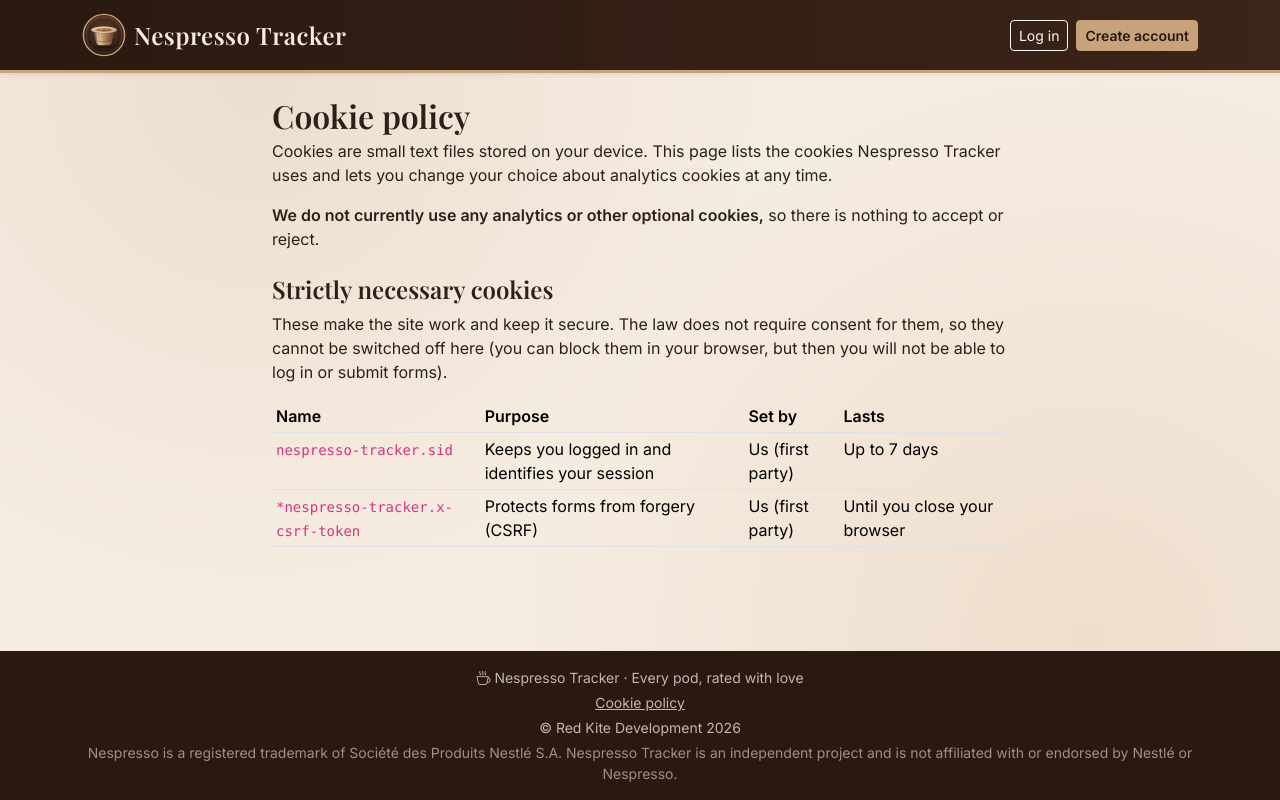
After one commit to JayneElliott404/coffee-tracker, a Node project: template src/views/legal/cookies.ejs in a window 1280 px wide. The commit adds this page. Run offline with Node 20 templates, Linux system fonts and the light colour scheme; the template is opened without the code that fills it, so the values that code supplies are empty; some libraries are stand-ins or nearby versions.

Commit message:
NT-19: Add consent-gated Google Analytics and cookie policy (#14)

```diff
--- a/package.json
+++ b/package.json
@@ -36,6 +36,7 @@
   },
   "devDependencies": {
     "@vitest/coverage-v8": "^5.1.0",
+    "jsdom": "31.0.1",
     "mongodb-memory-server": "^11.3.0",
     "nodemon": "^3.1.14",
     "supertest": "^7.3.2",
--- a/public/css/styles.css
+++ b/public/css/styles.css
@@ -39,6 +39,13 @@ h1, h2, h3, .h1, .h2, .h3, .display-4, .display-6, .brand-text, .stat-value {
 .brand-text { font-size: 1.5rem; color: var(--latte); letter-spacing: 0.02em; }
 .brand-small { font-size: 0.9rem; font-style: italic; color: var(--crema); }
 .footer-cafe { background: var(--espresso-dark); color: rgba(245, 236, 225, 0.75); }
+.footer-link { color: inherit; text-decoration: underline; }
+.footer-link:hover { color: #fff; }
+/* Cookie banner: fixed to the bottom; [hidden] must win over any display rule. */
+.cookie-banner { position: fixed; inset: auto 0 0 0; z-index: 1080; padding: 1rem 0; background: var(--espresso-dark); color: #f5ece1; box-shadow: 0 -2px 12px rgba(0, 0, 0, 0.3); }
+.cookie-banner[hidden] { display: none; }
+.cookie-banner a { color: #fff; }
+.cookie-banner:focus { outline: none; }
 /* Logged-out navbar actions drop onto their own row on phones so nothing overflows. */
 .nav-guest-actions { flex-wrap: wrap; justify-content: flex-end; width: 100%; padding-bottom: 0.5rem; }
 @media (min-width: 576px) {
--- a/src/middleware/seo.js
+++ b/src/middleware/seo.js
@@ -11,7 +11,7 @@ const PRIVATE_PREFIXES = [
 ];
 
 // Pages that should appear in search results and in sitemap.xml.
-export const PUBLIC_PATHS = ['/', '/register'];
+export const PUBLIC_PATHS = ['/', '/register', '/cookies'];
 
 const isPrivate = (path) => PRIVATE_PREFIXES.some((prefix) => path === prefix || path.startsWith(`${prefix}/`));
 
--- /dev/null
+++ b/src/views/legal/cookies.ejs
@@ -0,0 +1,54 @@
+<%- include('../partials/header') %>
+<div class="row justify-content-center">
+  <div class="col-lg-9 col-xl-8 legal-page">
+    <h1 class="h2 mb-1">Cookie policy</h1>
+    <p>Cookies are small text files stored on your device. This page lists the cookies Nespresso Tracker uses and lets you change your choice about analytics cookies at any time.</p>
+
+    <% if (locals.googleTagId) { %>
+    <div class="card card-cafe mb-4" id="cookie-choice">
+      <div class="card-body">
+        <h2 class="h5">Your analytics choice</h2>
+        <p class="mb-2" data-consent-status role="status">Analytics cookies are off.</p>
+        <p class="small text-muted">Analytics cookies are off unless you accept them. You can change your choice here whenever you like. Withdrawing stops analytics straight away.</p>
+        <div class="d-flex flex-wrap gap-2">
+          <button type="button" class="btn btn-espresso" data-consent-choice="granted">Accept analytics</button>
+          <button type="button" class="btn btn-outline-secondary" data-consent-choice="denied">Reject / withdraw analytics</button>
+        </div>
+        <noscript><p class="small text-muted mt-2 mb-0">Cookie choices need JavaScript. With JavaScript off, no analytics cookies are ever set.</p></noscript>
+      </div>
+    </div>
+    <% } else { %>
+    <p><strong>We do not currently use any analytics or other optional cookies,</strong> so there is nothing to accept or reject.</p>
+    <% } %>
+
+    <h2 class="h4 mt-4" id="necessary">Strictly necessary cookies</h2>
+    <p>These make the site work and keep it secure. The law does not require consent for them, so they cannot be switched off here (you can block them in your browser, but then you will not be able to log in or submit forms).</p>
+    <div class="table-responsive">
+      <table class="table table-sm align-top">
+        <thead><tr><th scope="col">Name</th><th scope="col">Purpose</th><th scope="col">Set by</th><th scope="col">Lasts</th></tr></thead>
+        <tbody>
+          <tr><td><code>nespresso-tracker.sid</code></td><td>Keeps you logged in and identifies your session</td><td>Us (first party)</td><td>Up to 7 days</td></tr>
+          <tr><td><code>*nespresso-tracker.x-csrf-token</code></td><td>Protects forms from forgery (CSRF)</td><td>Us (first party)</td><td>Until you close your browser</td></tr>
+          <% if (locals.googleTagId) { %>
+          <tr><td><code>nt_consent</code></td><td>Remembers whether you accepted or rejected analytics cookies</td><td>Us (first party)</td><td>6 months</td></tr>
+          <% } %>
+        </tbody>
+      </table>
+    </div>
+
+    <% if (locals.googleTagId) { %>
+    <h2 class="h4 mt-4" id="analytics">Analytics cookies (only if you accept)</h2>
+    <p>These are set by Google Analytics, a web analytics service provided by Google, only after you accept. They tell us how many people visit, which pages are used and how people arrive, so we can improve the site. Information is collected in a way that does not directly identify you, but cookie identifiers are personal data.</p>
+    <div class="table-responsive">
+      <table class="table table-sm align-top">
+        <thead><tr><th scope="col">Name</th><th scope="col">Purpose</th><th scope="col">Set by</th><th scope="col">Lasts</th></tr></thead>
+        <tbody>
+          <tr><td><code>_ga</code></td><td>Distinguishes visitors, so we can count users and sessions</td><td>Google (set on our domain)</td><td>Up to 2 years</td></tr>
+          <tr><td><code>_ga_&lt;container ID&gt;</code></td><td>Keeps track of the current session state</td><td>Google (set on our domain)</td><td>Up to 2 years</td></tr>
+        </tbody>
+      </table>
+    </div>
+    <% } %>
+  </div>
+</div>
+<%- include('../partials/footer') %>
--- /dev/null
+++ b/src/views/partials/cookieBanner.ejs
@@ -0,0 +1,17 @@
+<% if (locals.googleTagId) { %>
+<%# Hidden until consent.js finds no stored choice. Accept and Reject are deliberately equal in prominence. %>
+<section id="cookie-banner" class="cookie-banner" role="region" aria-labelledby="cookie-banner-title" tabindex="-1" hidden>
+  <div class="container">
+    <div class="row align-items-center g-3">
+      <div class="col-lg-8">
+        <h2 id="cookie-banner-title" class="h6 mb-1">Can we use analytics cookies?</h2>
+        <p class="small mb-0">We'd like to use Google Analytics cookies to see how Nespresso Tracker is used so we can improve it. They are off unless you say yes, and you can change your mind at any time from <strong>Cookie settings</strong> in the footer. See our <a href="/cookies">cookie policy</a>.</p>
+      </div>
+      <div class="col-lg-4 d-flex gap-2 justify-content-lg-end">
+        <button type="button" class="btn btn-outline-light flex-fill flex-lg-grow-0" data-consent-choice="denied">Reject analytics</button>
+        <button type="button" class="btn btn-outline-light flex-fill flex-lg-grow-0" data-consent-choice="granted">Accept analytics</button>
+      </div>
+    </div>
+  </div>
+</section>
+<% } %>
--- a/src/views/partials/footer.ejs
+++ b/src/views/partials/footer.ejs
@@ -3,11 +3,17 @@
 <footer class="footer-cafe py-3 mt-auto">
   <div class="container text-center small">
     <i class="bi bi-cup-hot me-1"></i>Nespresso Tracker &middot; Every pod, rated with love
+    <div class="mt-1">
+      <a href="/cookies" class="footer-link">Cookie policy</a>
+      <% if (locals.googleTagId) { %> &middot; <button type="button" class="btn btn-link footer-link p-0 align-baseline small" data-consent-open>Cookie settings</button><% } %>
+    </div>
     <div class="mt-1">&copy; Red Kite Development <%= new Date().getFullYear() %></div>
     <div class="mt-1 opacity-75">Nespresso is a registered trademark of Société des Produits Nestlé S.A. Nespresso Tracker is an independent project and is not affiliated with or endorsed by Nestlé or Nespresso.</div>
   </div>
 </footer>
+<%- include('cookieBanner') %>
 <script src="/vendor/bootstrap/js/bootstrap.bundle.min.js"></script>
 <script src="/js/app.js"></script>
+<% if (locals.googleTagId) { %><script type="module" src="/js/consent.js"></script><% } %>
 </body>
 </html>
--- a/src/views/partials/header.ejs
+++ b/src/views/partials/header.ejs
@@ -4,6 +4,9 @@
   <meta charset="utf-8">
   <meta name="viewport" content="width=device-width, initial-scale=1">
   <meta name="csrf-token" content="<%= locals.csrfToken || '' %>">
+<% if (locals.googleTagId) { %>
+  <meta name="google-tag-id" content="<%= googleTagId %>">
+<% } %>
 <%
   // Optional SEO locals: fullTitle (replaces the "· Nespresso Tracker" suffix), metaDescription, canonicalPath, ogImage, jsonLd.
   const pageTitle = locals.fullTitle || (locals.title ? `${title} · Nespresso Tracker` : 'Nespresso Tracker');
```
Also changed, not shown: public/js/consent.js (added, +100 -0 lines), src/app.js (+10 -2 lines), src/routes/legal.js (added, +15 -0 lines), src/utils/analytics.js (added, +12 -0 lines), tests/integration/home.test.js (+1 -0 lines), tests/integration/legal.test.js (added, +115 -0 lines), tests/unit/consent.test.js (added, +157 -0 lines), README.md, 2 other files.
